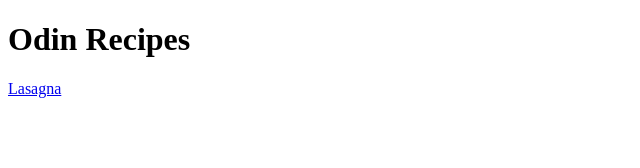
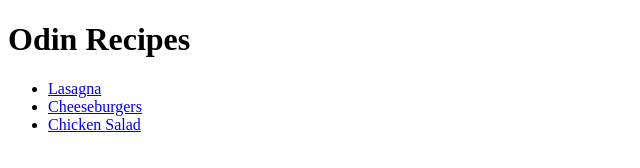
Before and after one commit to frankieconti/odin-recipes, a plain HTML site: page index.html in a window 1280 px wide. Shown: the whole page, without its empty margins (0-640 px from the left). Drawn offline with Linux system fonts and the light colour scheme.

```diff
--- a/index.html
+++ b/index.html
@@ -6,6 +6,12 @@
     </head>
     <body>
         <h1>Odin Recipes</h1>
-        <a href="/recipes/lasagna.html">Lasagna</a>
+        <ul>
+            <li><a href="/recipes/lasagna.html">Lasagna</a></li>
+            <li><a href="/recipes/cheeseburger.html">Cheeseburgers</a></li>
+            <li><a href="#">Chicken Salad</a></li>
+
+        </ul>
+
     </body>
 </html>
```
